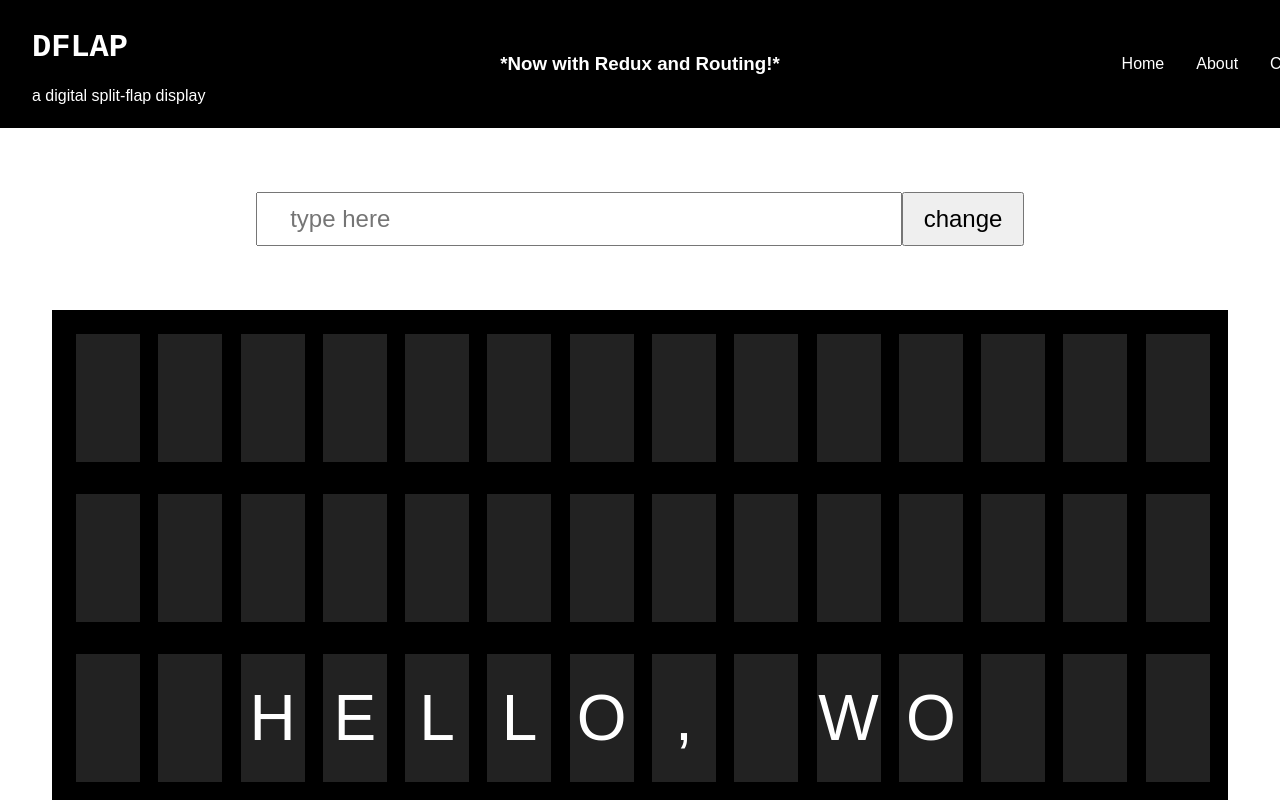
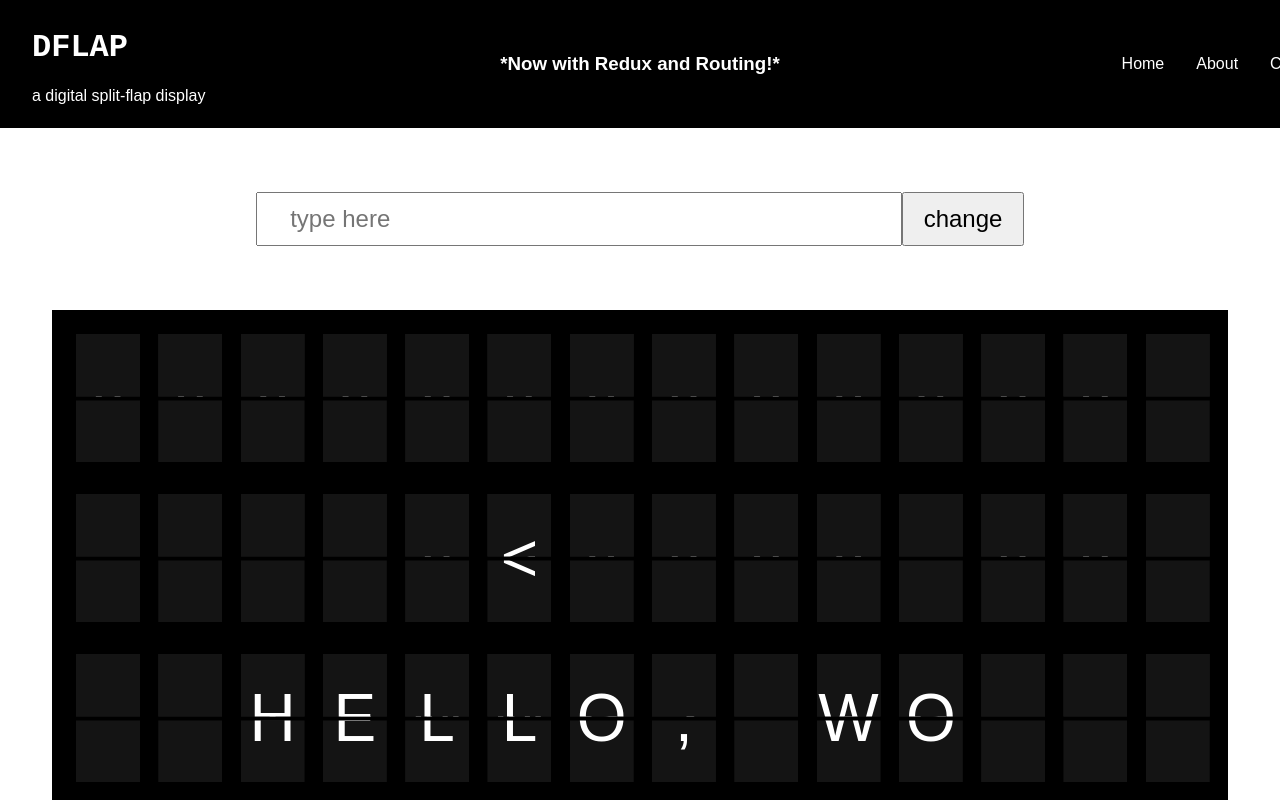
Before and after one commit to juanmcol/dflap, a React (Vite) app: page / in a window 1280 px wide. Shown: the top 800 px of the page. Built offline with nearby package versions, Linux system fonts and the light colour scheme.

Commit message:
Add a flip effect animation, that plays when the flaps change.

```diff
--- a/src/components/SplitFlap.jsx
+++ b/src/components/SplitFlap.jsx
@@ -12,10 +12,11 @@ function SplitFlap({index, element}) {
   const [current, setCurrent] = useState(data[start]);
   const [next, setNext] = useState(data[start + 1]);
 
+  const [animate, setAnimate] = useState(true);
+
   const limit = data.length - 1;
   let i1 = start;
   let i2 = start + 1;
-  let loop = 0;
 
   useEffect(() => {
     if (current === stop) {
@@ -40,22 +41,28 @@ function SplitFlap({index, element}) {
         setNext(data[i2]);
         setCurrent(data[i1]);
       }
-    }, 50);
+    }, 80);
 
     return () => clearInterval(interval);
   }, [current !== stop]);
 
-  loop = 0;
+  useEffect(() => {
+    setAnimate(true);
+
+    setTimeout(() => {
+      setAnimate(false);
+    }, 80);
+  }, [current])
 
   return (
     <div className="split-flap">
       <div className="current">
-        <div className="top">{current}</div>
+        <div className={ animate ? "top flipTop" : "top" }>{current}</div>
         <div className="bottom">{current}</div>
       </div>
       <div className="next">
         <div className="top">{next}</div>
-        <div className="bottom">{next}</div>
+        <div className={ animate ? "bottom flipBot" : "bottom" }>{next}</div>
       </div>
     </div>
   );
--- a/src/styles/AppPage.css
+++ b/src/styles/AppPage.css
@@ -95,21 +95,33 @@ main {
     height: 8rem;
     margin: 1rem;
     display: flex;
+
+    overflow: hidden;
   }
 
-  .current {
+  .current, .next {
     display: flex;
     position: relative;
-    z-index: 1;
   }
 
-  .next {
-    display: flex;
+  .current .top {
+    z-index: 3;
+  }
+
+  .next .top {
+    z-index: 2;
+  }
+
+  .current .bottom {
+    z-index: 2;
+  }
+
+  .next .bottom {
+    z-index: 3;
+    transform: scaleY(0);
   }
 
   .top, .bottom {
-    position: absolute;
-    background-color: #222;
     width: 4rem;
     height: 8rem;
 
@@ -120,6 +132,21 @@ main {
     display: flex;
     align-items: center;
     justify-content: center;
+  }
+
+  .top {
+    position: absolute;
+    background-color: rgb(20, 20, 20);
+    clip-path: inset(0 0 50% 0);
+    bottom: 1px;
+    border-top: solid black 2px;
+  }
+  .bottom {
+    position: absolute;
+    background-color: rgb(20, 20, 20);
+    clip-path: inset(50% 0 0 0);
+    top: 1px;
+    border-bottom: solid black 2px;
   }
 }
 
@@ -134,3 +161,64 @@ footer {
   display: flex;
   align-items: center;
 }
+
+.flipTop {
+  animation: flipTop 80ms;
+}
+
+.flipBot {
+  animation: flipBot 80ms;
+}
+
+@keyframes flipTop {
+  0% {
+    filter: blur(5px);
+    transform-origin: center;
+    transform: scaleY(1);
+  }
+  10% {
+    transform: scaleY(0.80);
+  }
+  20% {
+    transform: scaleY(0.60);
+  }
+  30% {
+    transform: scaleY(0.40);
+  }
+  40% {
+    transform: scaleY(0.20);
+  }
+  50% {
+    transform: scaleY(0);
+  }
+  100% {
+    transform: scaleY(0);
+  }
+}
+
+@keyframes flipBot {
+  0% {
+    filter: blur(none);
+    transform-origin: top;
+    transform: scaleY(0);
+  }
+  50% {
+    transform: scaleY(0);
+  }
+  60% {
+    transform: scaleY(0.20);
+  }
+  70% {
+    transform: scaleY(0.40);
+  }
+  80% {
+    transform: scaleY(0.60);
+  }
+  90% {
+    transform: scaleY(0.80);
+  }
+  100% {
+    filter: blur(5px);
+    transform: scaleY(1);
+  }
+}
```
